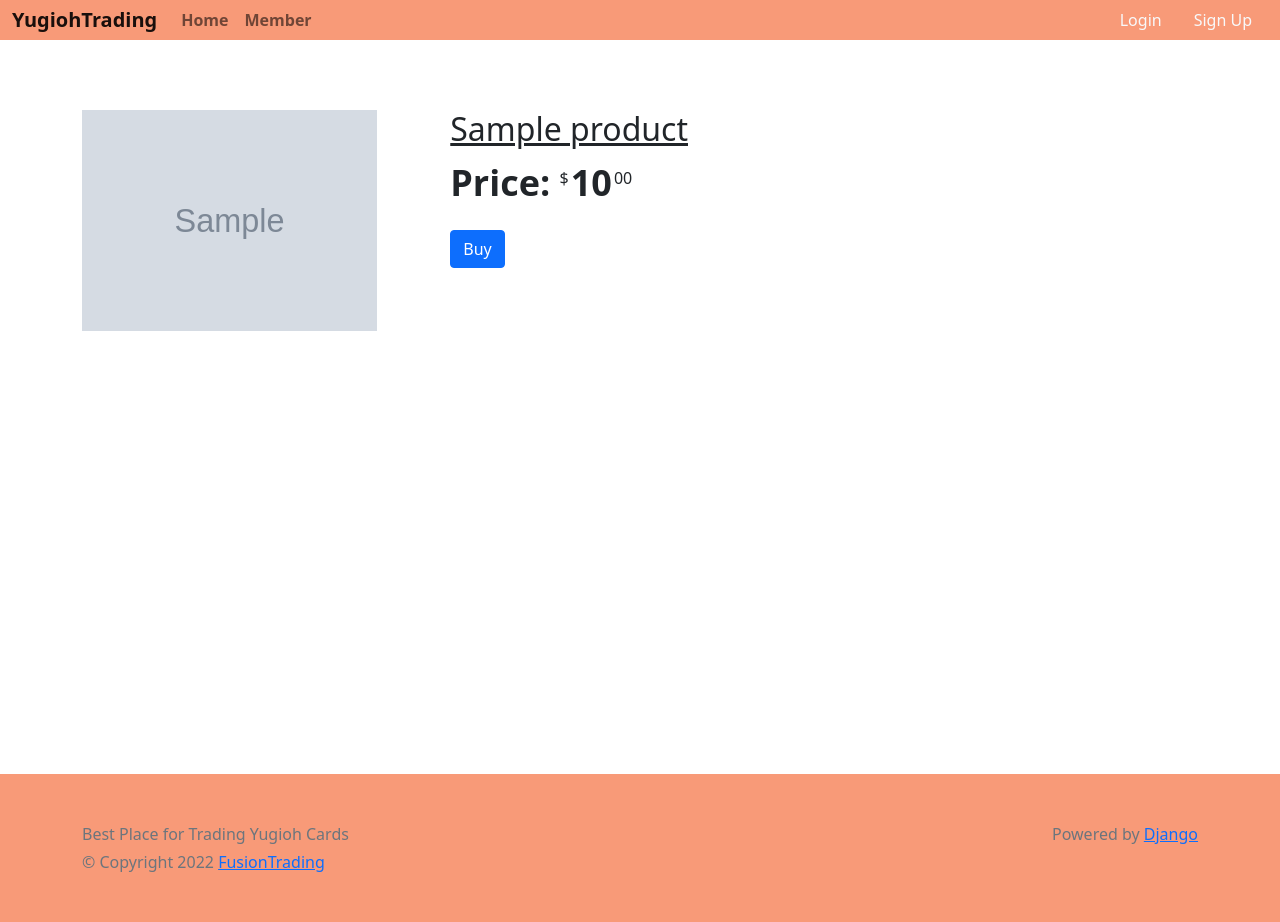
After one commit to shinchri/Trading-Card, a Django app: page /products/1/ in a window 1280 px wide. The commit adds this page. Run offline with Django 4.2, Linux system fonts and the light colour scheme; tables that the repository leaves empty hold one stand-in row (values such as "Sample post"); grey boxes marked "Sample" are stand-in pictures; some libraries are stand-ins or nearby versions.

```diff
--- a/src/main/models.py
+++ b/src/main/models.py
@@ -1,4 +1,6 @@
 from django.db import models
+
+from account.models import CustomUser
 
 # Create your models here.
 class Product(models.Model):
@@ -12,3 +14,18 @@ class Product(models.Model):
 
   def __str__(self):
     return f"{self.name} ({self.price})"
+
+class Cart(models.Model):
+  user = models.OneToOneField(CustomUser, on_delete=models.CASCADE)
+
+  def __str__(self):
+    return f"{self.user.email}'s Shopping Cart"
+
+class Order(models.Model):
+  product = models.ForeignKey(to=Product, on_delete=models.PROTECT)
+  cart = models.ForeignKey(to=Cart, on_delete=models.CASCADE)
+  price = models.DecimalField(max_digits=6,decimal_places=2, blank=True)
+  created_date = models.DateField(auto_now_add=True)
+
+  def __str__(self):
+    return f"{self.product.name}'s Order_{self.id}"
--- a/src/main/urls.py
+++ b/src/main/urls.py
@@ -1,9 +1,10 @@
 from django.urls import path
 
-from .views import HomeView
+from .views import HomeView, ProductDetailView
 
 app_name = 'main'
 
 urlpatterns = [
     path('', HomeView.as_view(), name="home"),
+    path('products/<int:id>/', ProductDetailView.as_view(), name="product-detail"),
 ]
--- a/src/main/views.py
+++ b/src/main/views.py
@@ -15,3 +15,16 @@ class HomeView(generic.TemplateView):
     context["products"] = products
 
     return context
+
+class ProductDetailView(generic.TemplateView):
+  template_name = 'product-detail.html'
+
+  def get_context_data(self, **kwargs):
+    context = super().get_context_data(**kwargs)
+
+    product_id = self.kwargs.get('id')
+    product = Product.objects.get(id=product_id)
+
+    context['product'] = product
+
+    return context
--- a/src/static/css/style.css
+++ b/src/static/css/style.css
@@ -22,6 +22,11 @@
   padding: 0;
 }
 
+.item-display a{
+  color: black;
+  text-decoration: none;
+}
+
 .item-display .image-background {
   background-color: #F9F9F9;
   padding: 5px 0;
@@ -40,7 +45,7 @@
 
 .item-display .card-text h3 {
   font-weight: 700;
-  font-size: 24px;
+  font-size: 16px;
   line-height: 24px;
 }
 
@@ -78,3 +83,39 @@
   max-width: 80%;
   max-height: 80%;
 }
+
+
+.product-detail {
+  min-height: 70vh;
+  margin-top: 70px;
+}
+
+.product-column {
+  float: left;
+}
+
+.left {
+  width: 33%;
+}
+
+.left img {
+  max-width: 80%;
+}
+
+.right {
+  width: 66%;
+}
+
+.product-column h2 {
+  text-decoration: underline;
+}
+
+.product-row:after {
+  content: "";
+  display: table;
+  clear: both;
+}
+
+.product-text div {
+  min-height: 120px;
+}
--- a/src/templates/home.html
+++ b/src/templates/home.html
@@ -13,10 +13,14 @@
     {% for product in products %}
     <li>
       <div class="image-background">
+          <a href="{% url "main:product-detail" id=product.id %}">
             <img src="{{ product.image.url }}" alt="" />
+          </a>
         </div>
         <div class="card-text">
+          <a href="{% url "main:product-detail" id=product.id %}">
             <h3>{{ product.name }}</h3>
+          </a>
           <div>
             <p class="a-price">
               <span class="a-price-symbol">$</span>{{product.price|floatformat:"0"}}<span class="a-price-cent">{{product.price|get_decimal}}</span>
--- /dev/null
+++ b/src/templates/product-detail.html
@@ -0,0 +1,33 @@
+{% extends "base.html" %}
+{% load static %}
+{% load get_decimal %}
+
+{% block title %}Yugioh Game Card Trading - Product Detail | {{product.name}} {% endblock %}
+
+<!-- Extend for more links/styles -->
+{% block head %}{% endblock %}
+
+<!-- Body -->
+{% block body %}
+<section class="product-detail">
+  <div class="product-row">
+    <div class="product-column left">
+      <img src={{ product.image.url }} />
+    </div>
+    <div class="product-column right product-text">
+      <div>
+        <h2>{{product.name}}</h2>
+        <p class="a-price">
+          Price: <span class="a-price-symbol">$</span>{{product.price|floatformat:"0"}}<span class="a-price-cent">{{product.price|get_decimal}}</span>
+        </p>
+      </div>
+    </div>
+    <div>
+      <button class="btn btn-primary">Buy</button>
+    </div>
+  </div>
+</section>
+{% endblock %}
+
+<!-- Extend for more scripts-->
+{% block end %}{% endblock %}
```
Also changed, not shown: src/main/admin.py (+20 -1 lines), src/main/migrations/0003_cart_order.py (added). Lines whose indentation alone changed are shown as unchanged.
